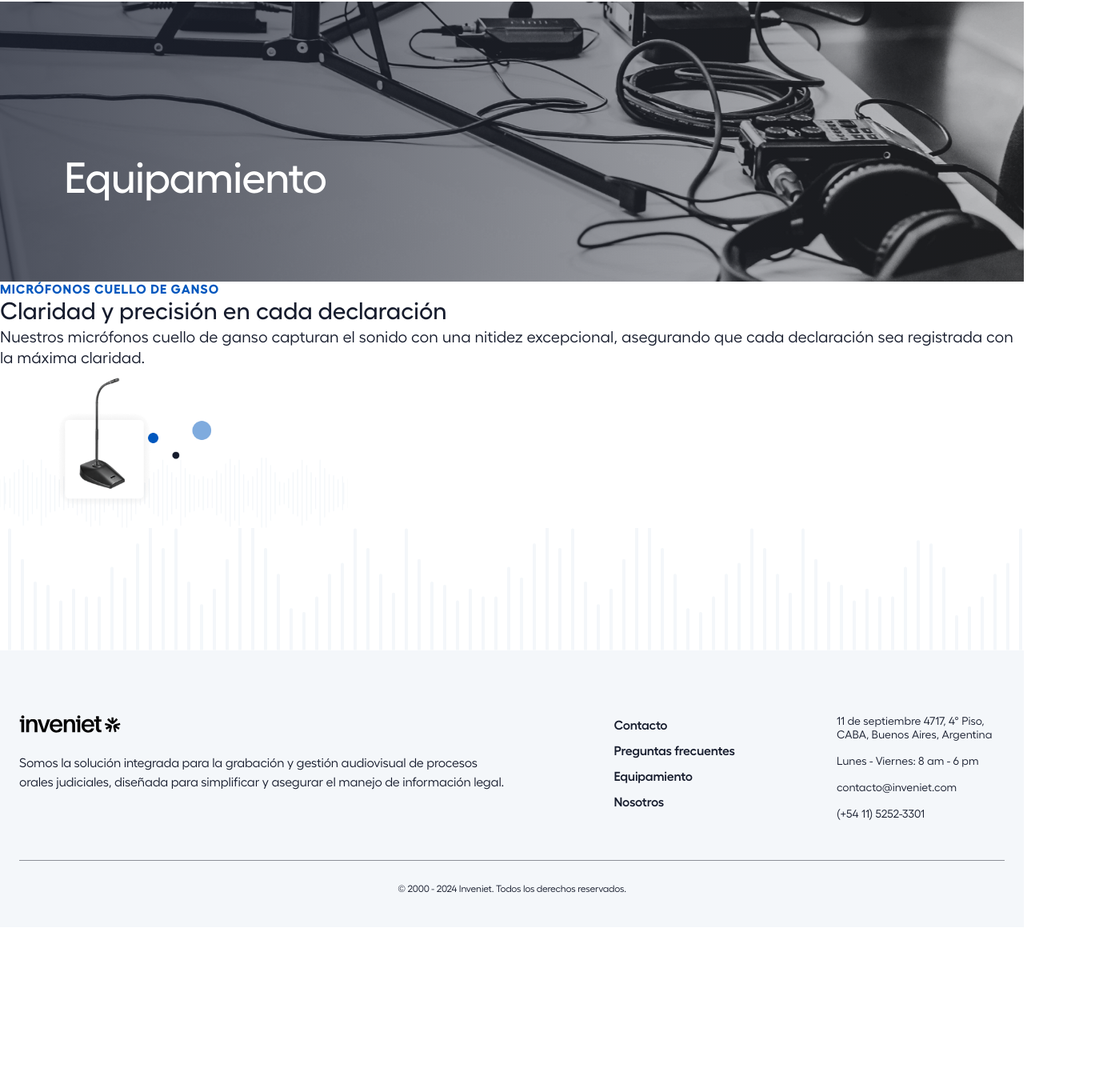
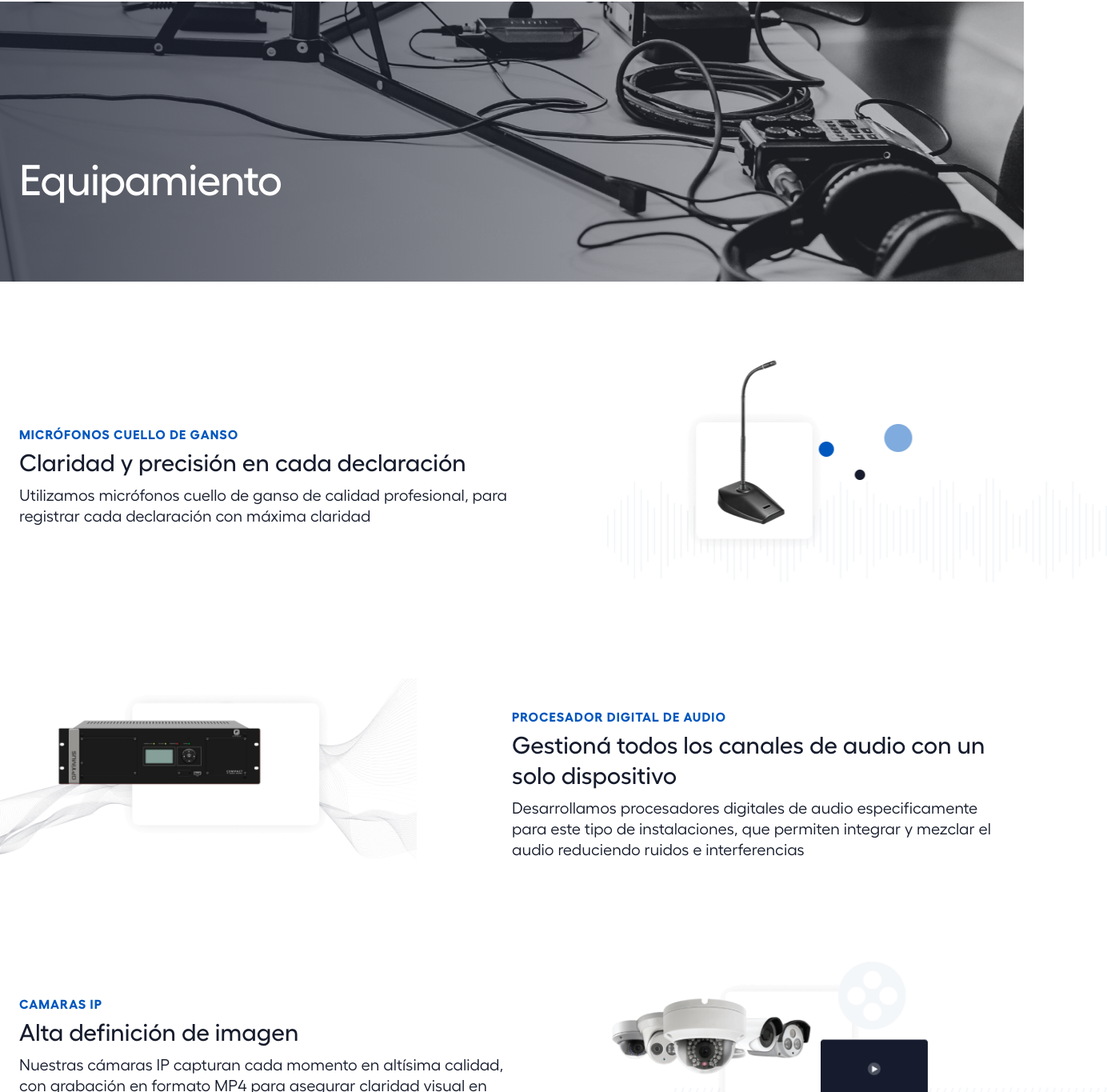
Before and after one commit to pascualmanuel/inveniet, a React (Create React App) app: page /equipamiento in a window 1280 px wide. Shown: the part 94-1459 px from the top of the page at 80% size, 1384 px wide, since content can reach past the window. Before the commit the page ends 1253 px from the top, so only its background shows below. Built offline with nearby package versions, Linux system fonts and the light colour scheme.

Commit message:
Eq skeleton nice

```diff
--- a/src/App.css
+++ b/src/App.css
@@ -22,6 +22,7 @@ body {
   -webkit-font-smoothing: antialiased;
   -moz-osx-font-smoothing: grayscale;
   color: #161c2d;
+  overflow-x: hidden !important;
 }
 
 html {
--- a/src/Components/Navbar.jsx
+++ b/src/Components/Navbar.jsx
@@ -48,13 +48,13 @@ const Navbar = () => {
   return (
     <>
       {/* Desktop Navbar */}
-      <nav className="md:flex md:flex-row md:h-24 justify-between max-width items-center hidden sm:flex center">
+      <nav className="lg:flex lg:flex-row lg:h-24 justify-between max-width items-center hidden center">
         <div className="logo">
           <Link to={"/"}>
             <ReactSVG src={Logo} />
           </Link>
         </div>
-        <ul className="md:flex md:flex-row items-center">
+        <ul className="lg:flex lg:flex-row items-center">
           <li className="py-2 px-4 myPBold ">
             <Link to={"/nosotros"}>Nosotros</Link>
           </li>
@@ -64,7 +64,7 @@ const Navbar = () => {
           <li className="py-2 px-4 myPBold ">
             <Link to={"/faqs"}>Preguntas frecuentes</Link>
           </li>
-          <li className="md:h-[50px] md:w-[125px] flex justify-center items-center bg-iBlue rounded-lg ml-[18px]">
+          <li className="lg:h-[50px] lg:w-[125px] flex justify-center items-center bg-iBlue rounded-lg ml-[18px]">
             {/* <a href="/#contact" > */}
             <Link to={"/contacto"} className="contact-button myCTA text-white">
               Contacto
@@ -76,7 +76,7 @@ const Navbar = () => {
 
       {/* Mobile Navbar */}
       <nav
-        className={`flex justify-between items-center h-20 px-6 sm:hidden ${
+        className={`flex justify-between items-center h-20 px-6 lg:hidden ${
           isMobileMenuOpen ? "nav-open" : ""
         }`}
       >
--- a/src/Pages/Equipamiento.jsx
+++ b/src/Pages/Equipamiento.jsx
@@ -6,23 +6,68 @@ import Eq3 from "../assets/eq-3.png";
 const Equipamiento = () => {
   return (
     <>
-      <div className="w-screen h-[250px] equipment-bg lg:h-[350px] relative z-[-1]">
-        <p className="myH1 absolute text-white top-[130px]  lg:top-[190px] left-[25px] lg:left-[80px]">
-          Equipamiento
-        </p>
+      <div className="w-screen h-[250px] equipment-bg lg:h-[350px] z-[-1] flex items-center">
+        <div className="center max-width w-[100vw] ">
+          <p className="myH1 text-white  lg: pt-12 lg:pt-24">Equipamiento</p>
+        </div>
       </div>
-      <div>
-        <div>
-          <p className="labels text-iLBlue">MICRÓFONOS CUELLO DE GANSO</p>
-          <h3 className="myH2">Claridad y precisión en cada declaración</h3>
+      <div className="lg:flex lg:flex-row lg:items-center lg:justify-between lg:mt-20 max-width center">
+        <div className="lg:w-[50%]">
+          <p className="labels text-iLBlue mt-8">MICRÓFONOS CUELLO DE GANSO</p>
+          <h3 className="myH2 my-2">
+            Claridad y precisión en cada declaración
+          </h3>
           <p className="subH">
-            Nuestros micrófonos cuello de ganso capturan el sonido con una
-            nitidez excepcional, asegurando que cada declaración sea registrada
-            con la máxima claridad.
+            Utilizamos micrófonos cuello de ganso de calidad profesional, para
+            registrar cada declaración con máxima claridad
           </p>
         </div>
-        <div className="eqbg-1">
-          {/* <img src={Eq1} className="w-[440px] center" /> */}
+        <div className="flex justify-center lg:w-[30%]">
+          <img
+            src={Eq1}
+            className="w-[440px] lg:w-[625px] max-w-none"
+            alt="image"
+          />
+        </div>
+      </div>
+
+      <div className="lg:flex lg:flex-row lg:items-center lg:justify-between lg:mt-20 max-width center flex flex-col-reverse">
+        <div className="flex justify-center lg:w-[30%]">
+          <img
+            src={Eq2}
+            className="w-[440px] lg:w-[625px] max-w-none"
+            alt="image"
+          />
+        </div>
+        <div className="lg:w-[50%]">
+          <p className="labels text-iLBlue mt-8">PROCESADOR DIGITAL DE AUDIO</p>
+          <h3 className="myH2 my-2">
+            Gestioná todos los canales de audio con un solo dispositivo
+          </h3>
+          <p className="subH">
+            Desarrollamos procesadores digitales de audio especificamente para
+            este tipo de instalaciones, que permiten integrar y mezclar el audio
+            reduciendo ruidos e interferencias
+          </p>
+        </div>
+      </div>
+
+      <div className="lg:flex lg:flex-row lg:items-center lg:justify-between lg:mt-20 max-width center">
+        <div className="lg:w-[50%]">
+          <p className="labels text-iLBlue mt-8">CAMARAS IP</p>
+          <h3 className="myH2 my-2">Alta definición de imagen</h3>
+          <p className="subH">
+            Nuestras cámaras IP capturan cada momento en altísima calidad, con
+            grabación en formato MP4 para asegurar claridad visual en cada
+            archivo.
+          </p>
+        </div>
+        <div className="flex justify-center lg:w-[30%]">
+          <img
+            src={Eq3}
+            className="w-[440px] lg:w-[625px] max-w-none"
+            alt="image"
+          />
         </div>
       </div>
     </>
--- a/src/Pages/Nosotros.jsx
+++ b/src/Pages/Nosotros.jsx
@@ -8,7 +8,9 @@ const Nosotros = () => {
   return (
     <>
       <div className="w-screen h-[250px] nosotros-bg lg:h-[350px] z-[-1] flex items-center">
-        <p className="myH1 text-white pl-6 lg:pl-20 pt-12 lg:pt-24">Nosotros</p>
+        <div className="center max-width w-[100vw] ">
+          <p className="myH1 text-white  lg: pt-12 lg:pt-24">Nosotros</p>
+        </div>
       </div>
       <div className="max-width center" style={{ marginBottom: "80px" }}>
         <div className="lg:max-w-[1077px]">
--- a/src/index.css
+++ b/src/index.css
@@ -161,7 +161,7 @@
   background-size: cover;
   background-size: 200%;
 }
-
+/*
 .eqbg-1 {
   background-image: url("./assets/eq-1.png");
   height: 200px;
@@ -169,7 +169,7 @@
   background-position: center;
   background-size: contain;
   max-width: 435px;
-}
+} */
 
 @media (min-width: 390px) {
   .logo-section {
```
